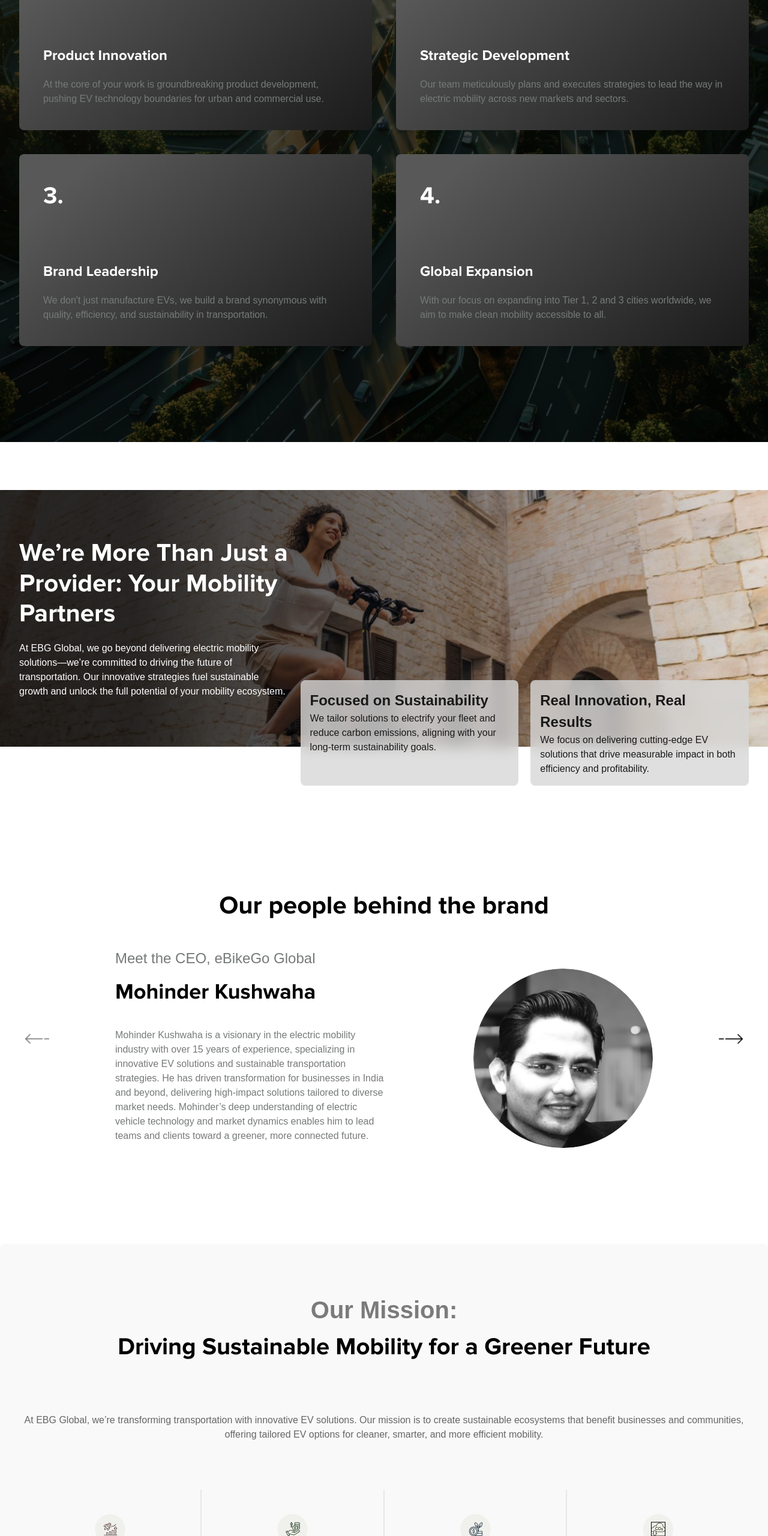
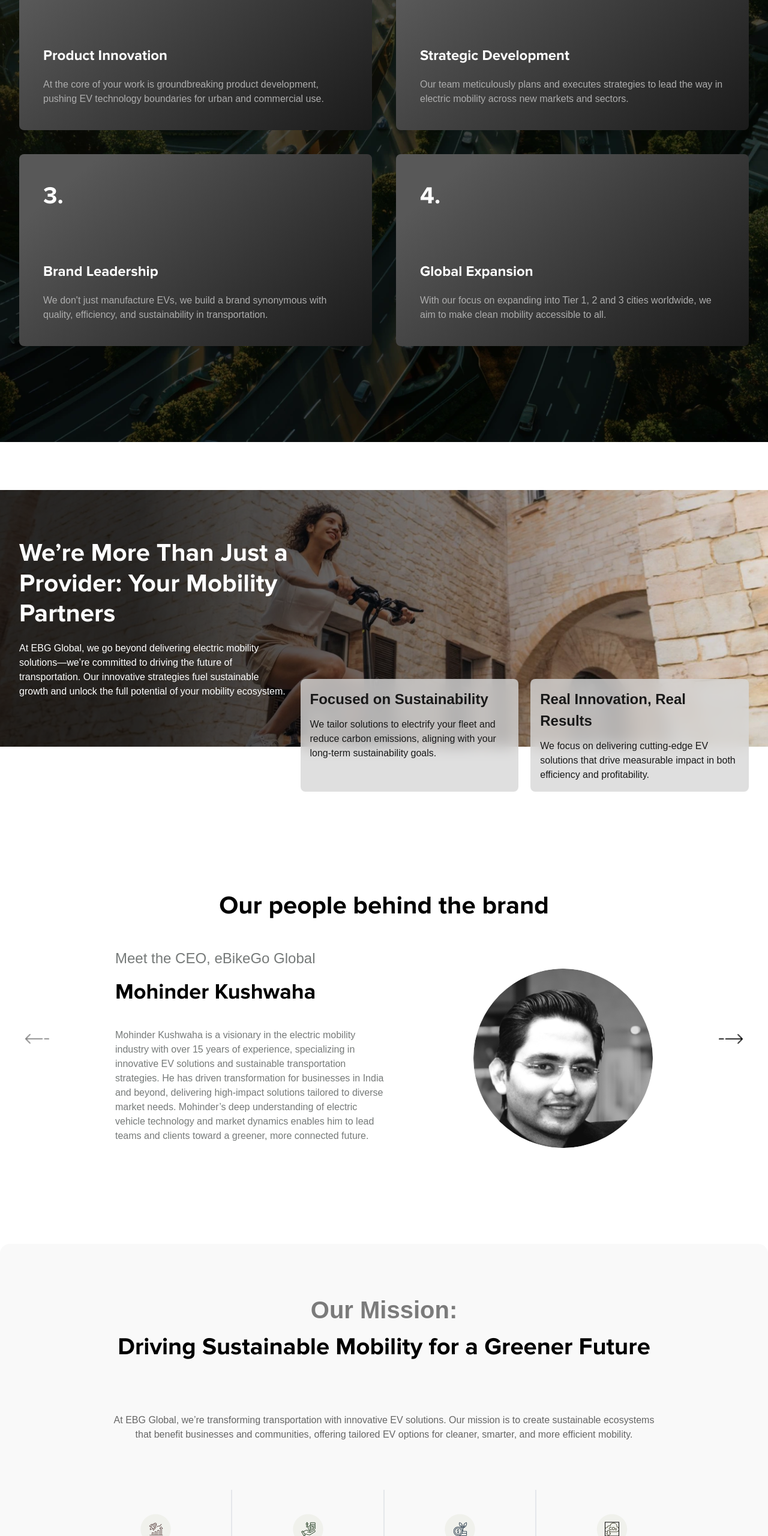
Before and after one commit to xtracut-Arun/ebg-global, a React (Vite) app in the folder ebg-app/: page /about in a window 1280 px wide. Shown: the part 1985-4546 px from the top of the page at 60% size. Built offline with nearby package versions, Linux system fonts and the light colour scheme; a web font is replaced by a local one.

Commit message:
pooja qc

```diff
--- a/ebg-app/src/component/ProductSlider.jsx
+++ b/ebg-app/src/component/ProductSlider.jsx
@@ -90,12 +90,12 @@ const ProductSlider = ({ carditems }) => {
 
       .custom-prev {
         left: 10px;
-        background-image: url(${leftImage});
+        background-image:url(${leftImage});
       }
       .swiper-button-disabled{opacity:.5;}
       .custom-next {
         right: 10px;
-        background-image: url(${rightImage});
+        background-image:url(${rightImage});
       }
         @media only screen and (max-width: 600px) {.custom-prev, .custom-next { top: 88%;}}
     `}</style>
--- a/ebg-app/src/pages/Contact.jsx
+++ b/ebg-app/src/pages/Contact.jsx
@@ -34,7 +34,7 @@ export default function Contact() {
                         <p className='pt-3 pb-7'>Have more questions? We’d love to hear from you.</p>
                             <div className="flex md:gap-10 gap-5   md:flex-row flex-col">
                             <a href="tel:+918988845555" className='flex items-center gap-2'> <img src={call} alt="" style={{height:'16px'}}/> Contact us: +91 8988845555</a>
-                        <a href="mailto:hello@ebikego.com" className='flex items-center gap-2'> <img src={mail} alt="" style={{height:'16px'}}/> Send Mail: hello@ebikego.com</a>
+                        <a href="mailto:info@ebikego.global" className='flex items-center gap-2'> <img src={mail} alt="" style={{height:'16px'}}/> Send Mail: info@ebikego.global</a>
                     </div>
                         </div>
                 </div>
--- a/ebg-app/src/pages/Dealership.jsx
+++ b/ebg-app/src/pages/Dealership.jsx
@@ -52,6 +52,7 @@ const carditems = [
   {title: 'SKYPHER PRO',image:skypher, sprice:'9898', emi:'999', buttonlink:'#', learnmore:'#'},
   {title: 'GALEXEON',image:galexeon, sprice:'9898', emi:'999', buttonlink:'#', learnmore:'#'},
   {title: 'NEXARA',image:nexara, sprice:'9898', emi:'999', buttonlink:'#', learnmore:'#'},
+  {title: 'NEXARA',image:nexara, sprice:'9898', emi:'999', buttonlink:'#', learnmore:'#'},
 ]
 
 const formTexts = {
@@ -72,7 +73,7 @@ export default function About() {
 
     <section >
       <div className="container mx-auto  pt-20">
-      <h1 className='text-dark md:py-20 py-20 px-5  text-center bg-[#F9F9F9] rounded-[20px]'>Clean, Timeless Designs for a <span className='text-grey font-bold'> Thrilling Ride</span></h1>
+      <h1 className='text-dark md:py-20 py-20 px-5  text-center bg-[#E2E2E2] rounded-[20px]'>Clean, Timeless Designs for a <span className='text-grey font-bold'> Thrilling Ride</span></h1>
       </div>
     </section>
 
@@ -149,7 +150,7 @@ export default function About() {
             </div>
 
            </div>
-          <p className='pb-10 md:w-2/3 w-full'>Become a leader in electric mobility by joining our exclusive dealership network. With comprehensive training and the strength of a globally recognized brand, grab the opportunity to shape the future of electric vehicles and be a leader.</p>
+          <p className='pb-10 md:w-2/3 w-full text-primary'>Become a leader in electric mobility by joining our exclusive dealership network. With comprehensive training and the strength of a globally recognized brand, grab the opportunity to shape the future of electric vehicles and be a leader.</p>
           {/* <a href="#" className='underline-btn  before:border-underline flex items-center w-fit gap-2'>Locate your nearest center <LuArrowRight /></a> */}
           </div>
         </div>
--- a/ebg-app/src/pages/about.jsx
+++ b/ebg-app/src/pages/about.jsx
@@ -67,7 +67,7 @@ export default function About() {
                     <div key={index} className="p-10 rounded-lg grey-gradient">
                     <h1 className='pb-20 '>{item.sno}</h1>
                     <h3 className='pb-5 text-2xl'>{item.title}</h3>
-                    <p>{item.text}</p>
+                    <p className='text-[#adadad]'>{item.text}</p>
                     </div>
                 )
                 )}
@@ -82,13 +82,13 @@ export default function About() {
                         <h2>We’re More Than Just a Provider: Your Mobility Partners</h2>
                         <p className='text-white pt-5'>At EBG Global, we go beyond delivering electric mobility solutions—we’re committed to driving the future of transportation. Our innovative strategies fuel sustainable growth and unlock the full potential of your mobility ecosystem.</p>
                     </div>
-                    <div className='md:w-4/6 flex gap-5 mb-[-145px] flex-col md:flex-row'>
+                    <div className='md:w-4/6 flex gap-5 mb-[-155px] flex-col md:flex-row'>
                         <div className='bg-[#D8D8D8CC] backdrop-blur-md p-4 rounded-lg w-full'>
-                            <p className='text-dark text-[24px] font-bold'>Focused on Sustainability</p>
+                            <p className='text-dark text-[24px] font-bold pb-3'>Focused on Sustainability</p>
                             <p  className='text-dark'>We tailor solutions to electrify your fleet and reduce carbon emissions, aligning with your long-term sustainability goals.</p>
                         </div>
                         <div className='bg-[#D8D8D8CC] backdrop-blur-md p-4 rounded-lg w-full'>
-                            <p className='text-dark text-[24px] font-bold'>Real Innovation, Real Results</p>
+                            <p className='text-dark text-[24px] font-bold pb-3'>Real Innovation, Real Results</p>
                             <p className='text-dark' >We focus on delivering cutting-edge EV solutions that drive measurable impact in both efficiency and profitability.</p>
                         </div>
                     </div>
@@ -107,9 +107,9 @@ export default function About() {
         </section>
 
         <section >
-          <div className="container mx-auto bg-[#F9F9F9] text-center rounded-lg py-20">
+          <div className="container flex flex-col items-center  mx-auto bg-[#F9F9F9] text-center rounded-2xl py-20">
             <h1 className='pb-20' ><span className='text-[#7B7B7B] font-bold'>Our Mission:</span><br /> Driving Sustainable Mobility for a Greener Future</h1>
-            <p className='text-[#666666]'>At EBG Global, we’re transforming transportation with innovative EV solutions. Our mission is to create sustainable ecosystems that benefit businesses and communities, offering tailored EV options for cleaner, smarter, and more efficient mobility.</p>
+            <p className='text-[#666666] w-3/4'>At EBG Global, we’re transforming transportation with innovative EV solutions. Our mission is to create sustainable ecosystems that benefit businesses and communities, offering tailored EV options for cleaner, smarter, and more efficient mobility.</p>
 
                 <div className="flex flex-col md:flex-row pt-20">
                 {missioncards.map((item, index) =>(
@@ -131,12 +131,12 @@ export default function About() {
             <div className='bg-[#F9F9F9] rounded-[20px] flex flex-col md:flex-row items-center'>
             <img src={road} alt="" className='rounded-t-[20px] md:rounded-tr-[0px]  md:rounded-l-[20px] h-auto md:h-96'/>
             <div className='p-10 md:px-10 '>
-                <h2>Looking to Drive the Future of Mobility?</h2>
-                <p className='pb-10 pt-5'>Passionate about making an impact in the EV industry?
+                <h2 className='text-2xl'>Looking to Drive the Future of Mobility?</h2>
+                <p className='pb-10 pt-5 text-primary'>Passionate about making an impact in the EV industry?
                 Whether you're interested in innovation, technology, or simply building a sustainable future, we have a place for you.
                 At EBG Global, we are always looking for driven, creative, and forward-thinking individuals to join our team.
                 </p>
-                <a href="#!" className='black-btn'>Explore career opprtunities</a>
+                <a href="#!" className='black-btn'>E-mail us</a>
             </div>
             </div>
         </div>
```
Also changed, not shown: ebg-app/src/pages/home.jsx (+13 -10 lines).
